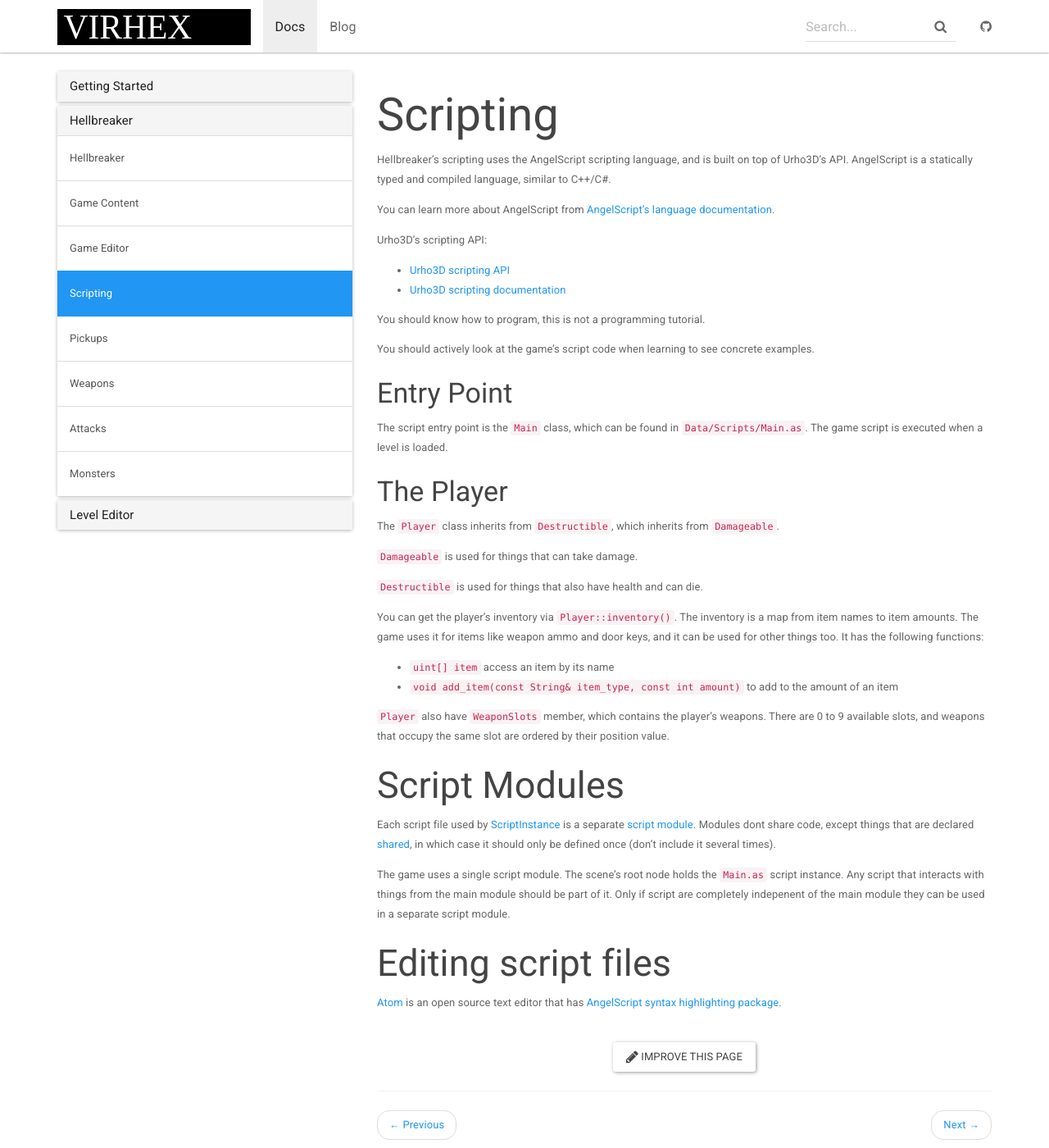
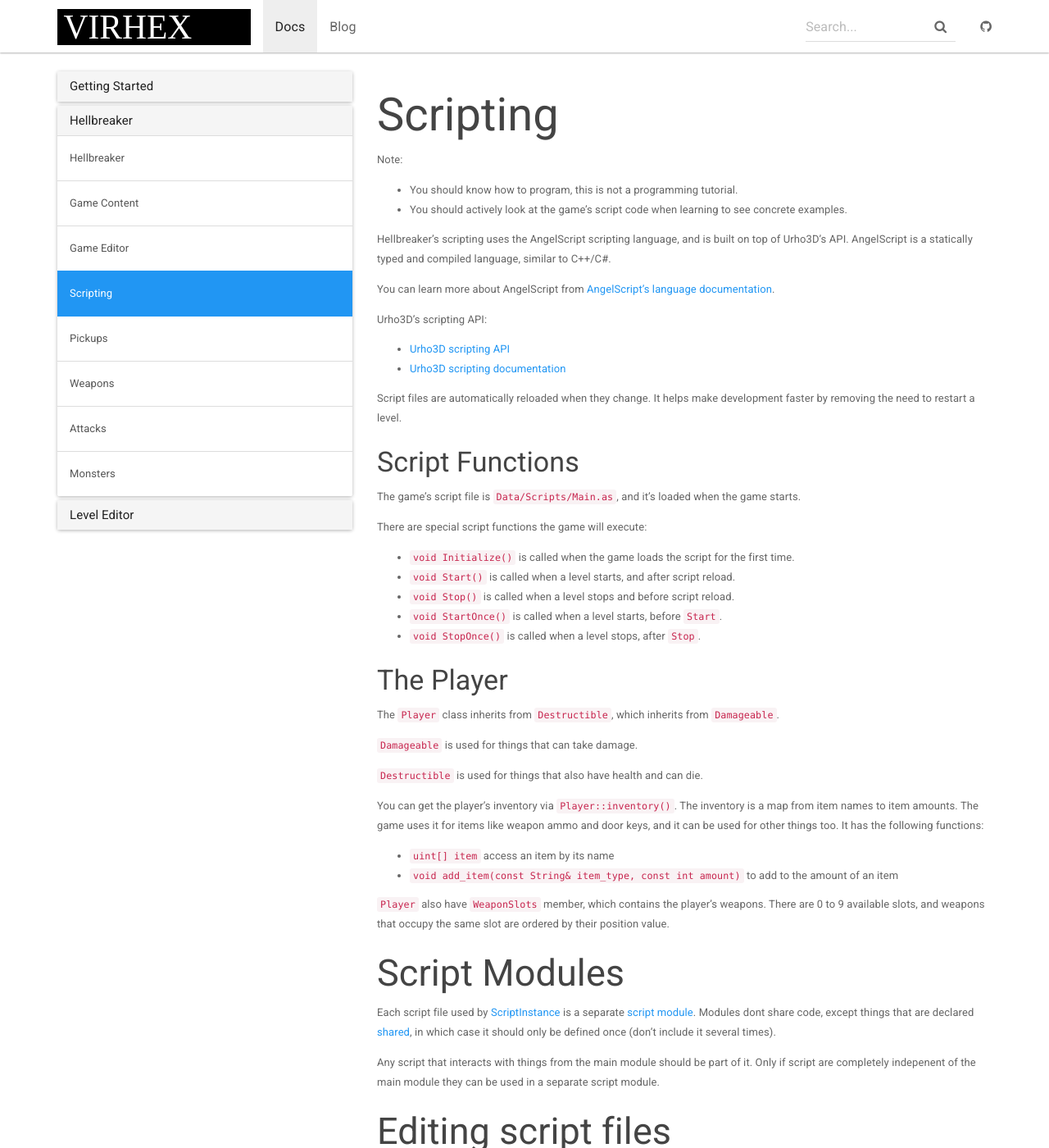
Before and after one commit to Virhex/virhex.github.io, a Jekyll site: the page built from _docs/hellbreaker/scripting.md, in a window 1280 px wide and 1400 px high. Shown: the whole window at 82% size. Built offline with Jekyll 4.4.1, drawn with Linux system fonts in a browser that asks for light colours; nearby versions of some CDN libraries.

Commit message:
Updated scripting changes

```diff
--- a/_docs/hellbreaker/scripting.md
+++ b/_docs/hellbreaker/scripting.md
@@ -2,6 +2,10 @@
 title: Scripting
 permalink: /docs/hellbreaker/scripting/
 ---
+
+Note:
+- You should know how to program, this is not a programming tutorial.
+- You should actively look at the game's script code when learning to see concrete examples.
 
 Hellbreaker's scripting uses the AngelScript scripting language, and is built on top of Urho3D's API.
 AngelScript is a statically typed and compiled language, similar to C++/C#.
@@ -12,14 +16,19 @@ Urho3D's scripting API:
 - [Urho3D scripting API](https://urho3d.github.io/documentation/HEAD/_script_a_p_i.html)
 - [Urho3D scripting documentation](https://urho3d.github.io/documentation/HEAD/_scripting.html)
 
-You should know how to program, this is not a programming tutorial.
-
-You should actively look at the game's script code when learning to see concrete examples.
+Script files are automatically reloaded when they change.
+It helps make development faster by removing the need to restart a level.
 
 
-### Entry Point
-The script entry point is the `Main` class, which can be found in `Data/Scripts/Main.as`.
-The game script is executed when a level is loaded.
+### Script Functions
+The game's script file is `Data/Scripts/Main.as`, and it's loaded when the game starts.
+
+There are special script functions the game will execute:
+- `void Initialize()` is called when the game loads the script for the first time.
+- `void Start()` is called when a level starts, and after script reload.
+- `void Stop()` is called when a level stops and before script reload.
+- `void StartOnce()` is called when a level starts, before `Start`.
+- `void StopOnce()` is called when a level stops, after `Stop`.
 
 
 ### The Player
@@ -45,7 +54,6 @@ There are 0 to 9 available slots, and weapons that occupy the same slot are orde
 Each script file used by [ScriptInstance](https://urho3d.github.io/documentation/HEAD/class_urho3_d_1_1_script_instance.html) is a separate [script module](http://www.angelcode.com/angelscript/sdk/docs/manual/doc_module.html).
 Modules dont share code, except things that are declared [shared](http://www.angelcode.com/angelscript/sdk/docs/manual/doc_script_shared.html), in which case it should only be defined once (don't include it several times).
 
-The game uses a single script module. The scene's root node holds the `Main.as` script instance.
 Any script that interacts with things from the main module should be part of it.
 Only if script are completely indepenent of the main module they can be used in a separate script module.
 
```
Also changed, not shown: _docs/hellbreaker/content.md (+6 -6 lines), _docs/hellbreaker/game-editor.md (+3 -3 lines), _docs/hellbreaker/hellbreaker.md (+1 -2 lines).
